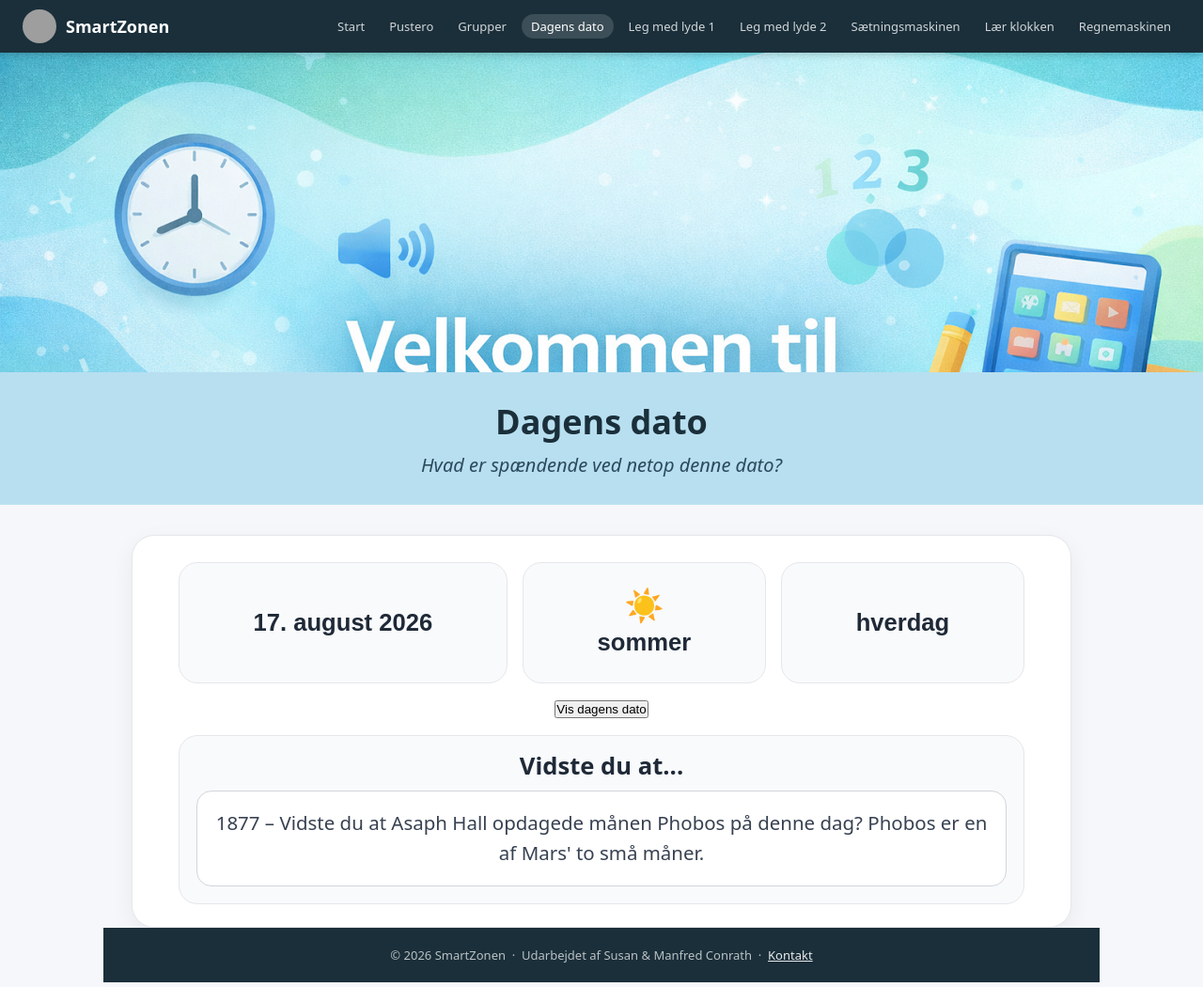
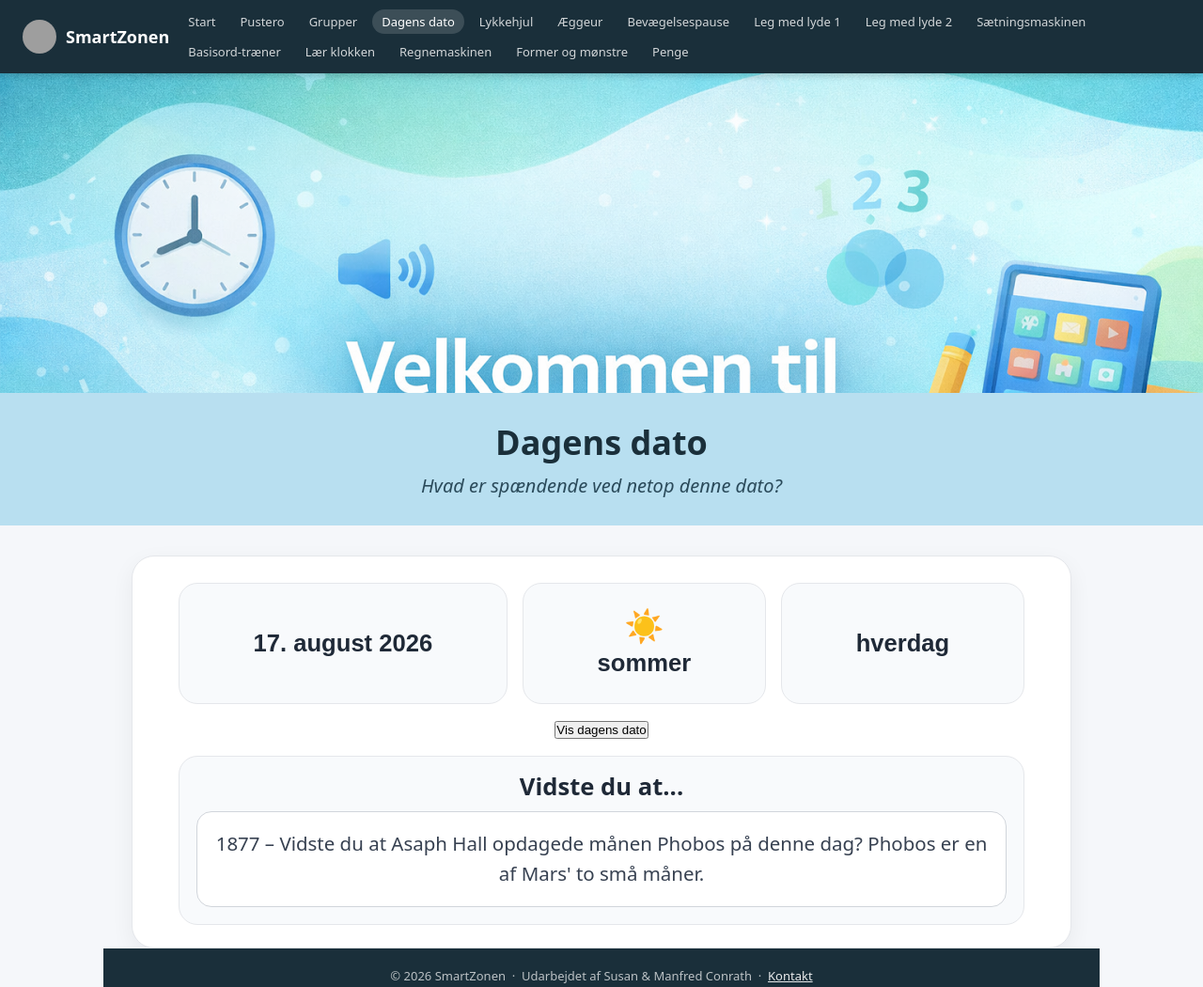
Before and after one commit to ManfredConrath/SmartZonen, a plain HTML site: page dagens-dato.html in a window 1280 px wide. Shown: the top 1050 px of the page at 94% size. Drawn offline with Linux system fonts and the light colour scheme; grey boxes are pictures that could not be loaded.

Commit message:
Add new navigation links to dagens-dato.html

```diff
--- a/dagens-dato.html
+++ b/dagens-dato.html
@@ -169,11 +169,17 @@ body {
 <a href="/pustero.html">Pustero</a>
 <a href="/grupper.html">Grupper</a>
 <a href="/dagens-dato.html" class="active">Dagens dato</a>
+    <a href="/lykkehjul.html">Lykkehjul</a>
+    <a href="/aeggeur.html">Æggeur</a>
+    <a href="/bevaegelsespause.html">Bevægelsespause</a>
 <a href="/leg-med-lyde-1.html">Leg med lyde 1</a>
 <a href="/leg-med-lyde-2.html">Leg med lyde 2</a>
 <a href="/saetningsmaskinen.html">Sætningsmaskinen</a>
+    <a href="/basisord-traener.html">Basisord-træner</a>
 <a href="/laer-klokken.html">Lær klokken</a>
 <a href="/regnemaskinen.html">Regnemaskinen</a>
+    <a href="/former-og-moenstre.html">Former og mønstre</a>
+    <a href="/penge.html">Penge</a>
 
   </div>
 </nav>
```
